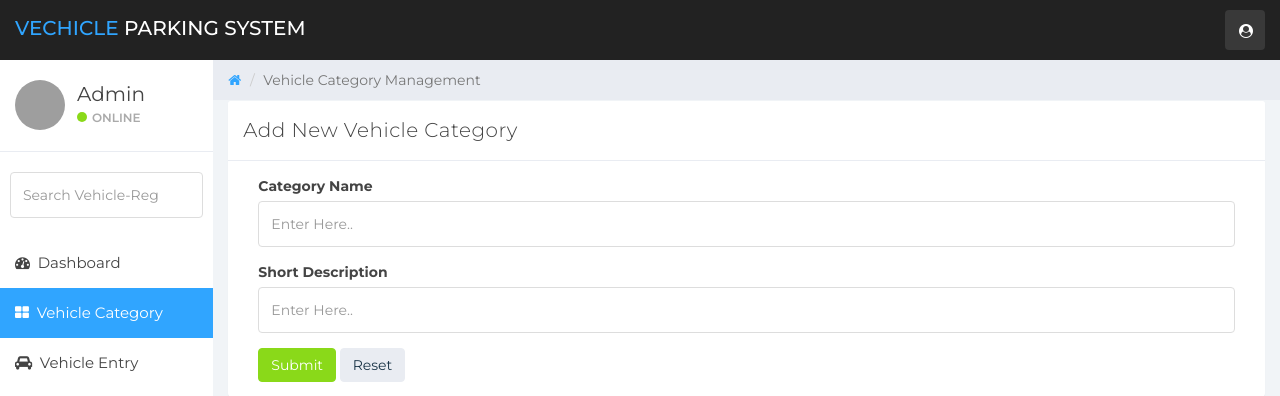
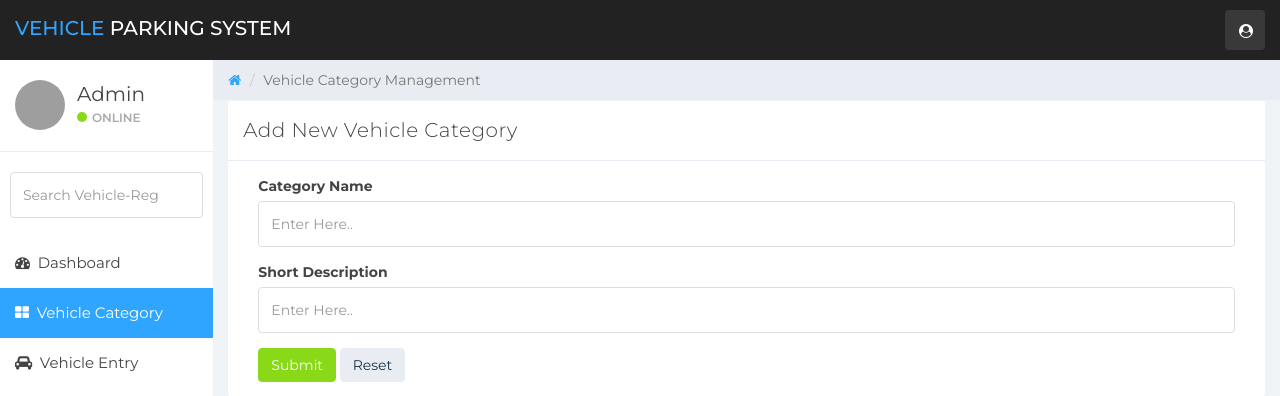
Before and after one commit to RyanAgar/vehicle-parking, a PHP site: page /add-category.php in a window 1280 px wide. Shown: the top 396 px of the page. Run offline with PHP 8.4, Linux system fonts and the light colour scheme; a user stored in the database is signed in; data that the repository does not hold is empty; grey boxes are pictures that could not be loaded.

Commit message:
Update navigation.php
d

```diff
--- a/includes/navigation.php
+++ b/includes/navigation.php
@@ -5,7 +5,7 @@
 					<span class="icon-bar"></span>
 					<span class="icon-bar"></span>
 					<span class="icon-bar"></span></button>
-				<a class="navbar-brand" href="./dashboard.php"><span>Vechicle </span>Parking System</a>
+				<a class="navbar-brand" href="./dashboard.php"><span>Vehicle </span>Parking System</a>
 				<ul class="nav navbar-top-links navbar-right">
 
 
```
